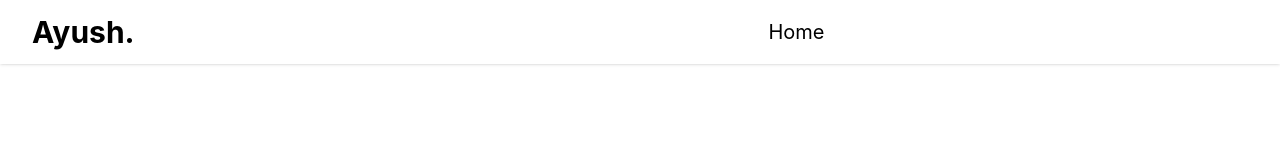
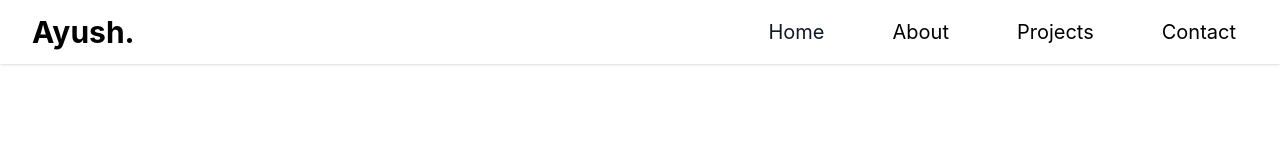
Before and after one commit to dhakad-speed/portfolio, a Next.js app: page / in a window 1280 px wide. Shown: the top 160 px of the page. Built offline with nearby package versions, Linux system fonts and the light colour scheme.

Commit message:
all style improved

```diff
--- a/app/globals.css
+++ b/app/globals.css
@@ -7,11 +7,7 @@
 }
 
 
-body {
-  background: #1f1f1f;
-  color: #ffffffa3;
-  font-family: Arial, Helvetica, sans-serif;
-}
+
 
 input:focus,
 select:focus,
--- a/app/layout.js
+++ b/app/layout.js
@@ -23,7 +23,7 @@
     <html lang="en">
       <head></head>
       <body
-        className={`${geistSans.variable} ${geistMono.variable} antialiased`}
+        className={`${geistSans.variable} ${geistMono.variable} antialiased dark:bg-[#1f1f1f] dark:text-[#ffffffa3] bg-white text-black`}
       >
         <Navbar />
         {children}
--- a/component/Navbar.js
+++ b/component/Navbar.js
@@ -9,8 +9,8 @@
 
   const isActive = (href) =>
     pathname === href
-      ? "dark:text-white text-black"
-      : "text-[#ffffffa3] hover:text-black";
+      ? "dark:text-white text-gray-900"
+      : "dark:text-[#ffffffa3] text-black dark:hover:text-gray-100";
   useEffect(() => {
     setIsOpen(false);
   }, [pathname]);
@@ -27,7 +27,7 @@
               href="/"
               className={`${isActive(
                 "/"
-              )} text-xl list-none relative inline-block px-3 py-2 after:content-[''] after:absolute after:left-0 after:bottom-0 after:h-[2px] after:w-full after:origin-center after:scale-x-0 after:bg-white after:transition-transform after:duration-300 hover:after:scale-x-100`}
+              )} text-xl list-none relative inline-block px-3 py-2 after:content-[''] after:absolute after:left-0 after:bottom-0 after:h-[2px] after:w-full after:origin-center after:scale-x-0 dark:after:bg-white after:bg-[#9b36f2] after:transition-transform after:duration-300 hover:after:scale-x-100`}
             >
               Home
             </Link>
@@ -35,7 +35,7 @@
               href="/about"
               className={`${isActive(
                 "/about"
-              )} text-xl list-none relative inline-block px-3 py-2 after:content-[''] after:absolute after:left-0 after:bottom-0 after:h-[2px] after:w-full after:origin-center after:scale-x-0 after:bg-white after:transition-transform after:duration-300 hover:after:scale-x-100`}
+              )} text-xl list-none relative inline-block px-3 py-2 after:content-[''] after:absolute after:left-0 after:bottom-0 after:h-[2px] after:w-full after:origin-center after:scale-x-0 dark:after:bg-white after:bg-[#9b36f2] after:transition-transform after:duration-300 hover:after:scale-x-100`}
             >
               About
             </Link>
@@ -43,7 +43,7 @@
               href="/project"
               className={`${isActive(
                 "/project"
-              )} text-xl list-none relative inline-block px-3 py-2 after:content-[''] after:absolute after:left-0 after:bottom-0 after:h-[2px] after:w-full after:origin-center after:scale-x-0 after:bg-white after:transition-transform after:duration-300 hover:after:scale-x-100`}
+              )} text-xl list-none relative inline-block px-3 py-2 after:content-[''] after:absolute after:left-0 after:bottom-0 after:h-[2px] after:w-full after:origin-center after:scale-x-0 dark:after:bg-white after:bg-[#9b36f2] after:transition-transform after:duration-300 hover:after:scale-x-100`}
             >
               Projects
             </Link>
@@ -51,7 +51,7 @@
               href="/contact"
               className={`${isActive(
                 "/contact"
-              )} text-xl list-none relative inline-block px-3 py-2 after:content-[''] after:absolute after:left-0 after:bottom-0 after:h-[2px] after:w-full after:origin-center after:scale-x-0 after:bg-white after:transition-transform after:duration-300 hover:after:scale-x-100`}
+              )} text-xl list-none relative inline-block px-3 py-2 after:content-[''] after:absolute after:left-0 after:bottom-0 after:h-[2px] after:w-full after:origin-center after:scale-x-0 dark:after:bg-white after:bg-[#9b36f2] after:transition-transform after:duration-300 hover:after:scale-x-100`}
             >
               Contact
             </Link>
```
